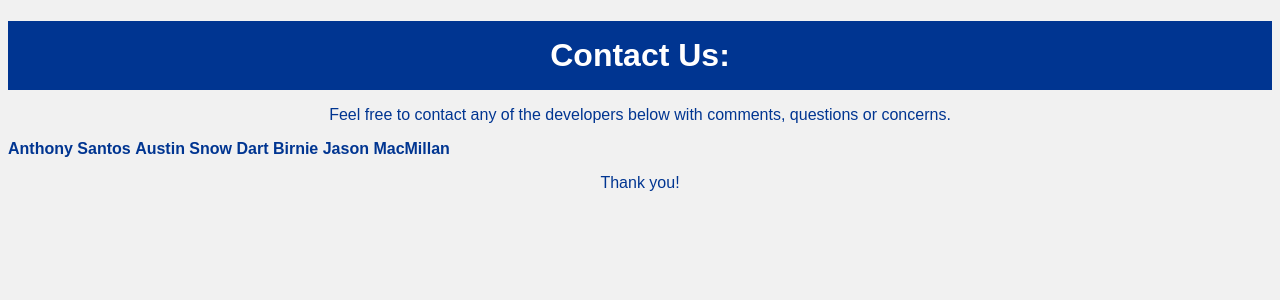
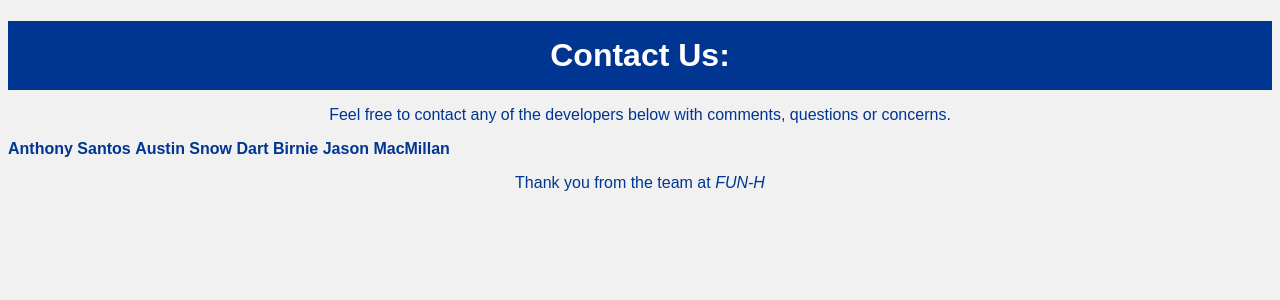
Before and after one commit to GetBirned/FUN-H, a Flask app: template WebApp/templates/contact.html in a window 1280 px wide. Shown: the part 66-366 px from the top of the page. Run offline with Flask 2, Linux system fonts and the light colour scheme; the template is opened without the code that fills it, so the values that code supplies are empty.

Commit message:
Update contact.html

```diff
--- a/WebApp/templates/contact.html
+++ b/WebApp/templates/contact.html
@@ -85,8 +85,6 @@
       <a href = "mailto: Austin.Snow@unh.edu">Dart Birnie</a>
       <a href = "mailto: Jason.MacMillan@unh.edu">Jason MacMillan</a>
       </centre>
-      <p>Thank you!</p>
-
-
+      <p>Thank you from the team at <i>FUN-H</i></p>
   </body>
 </html>
```
